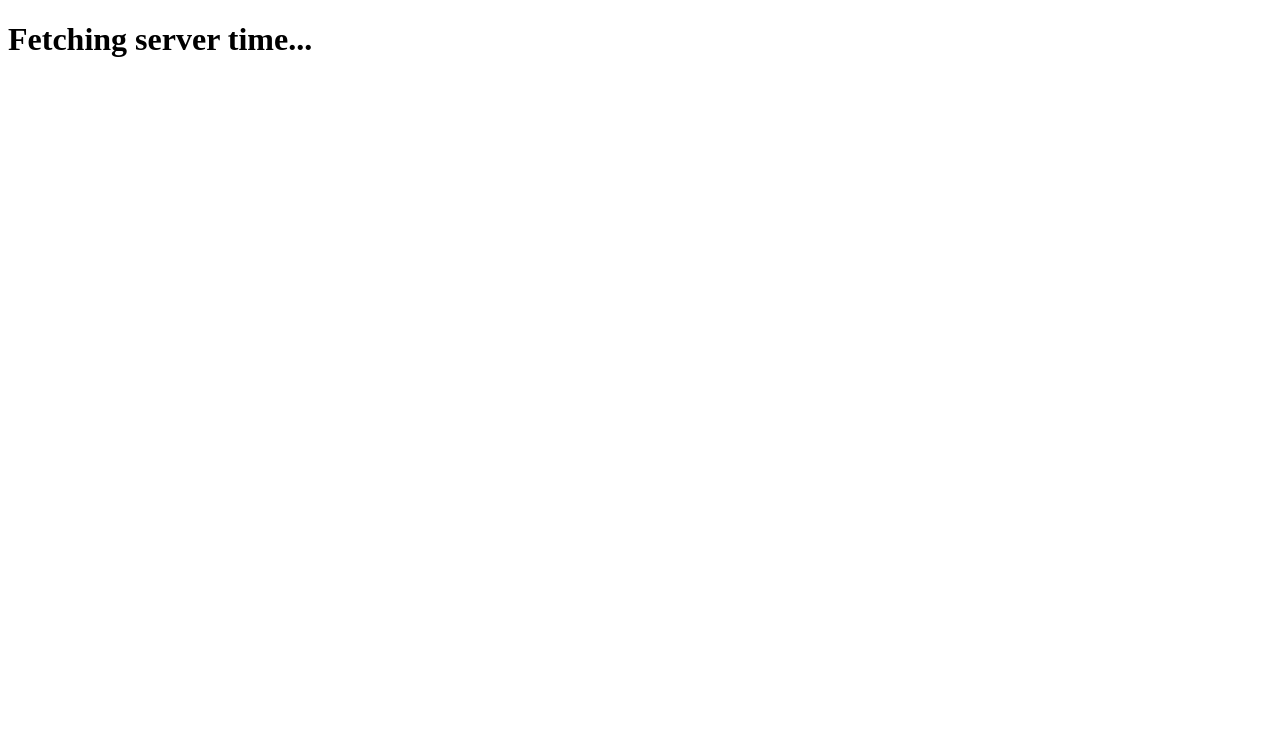
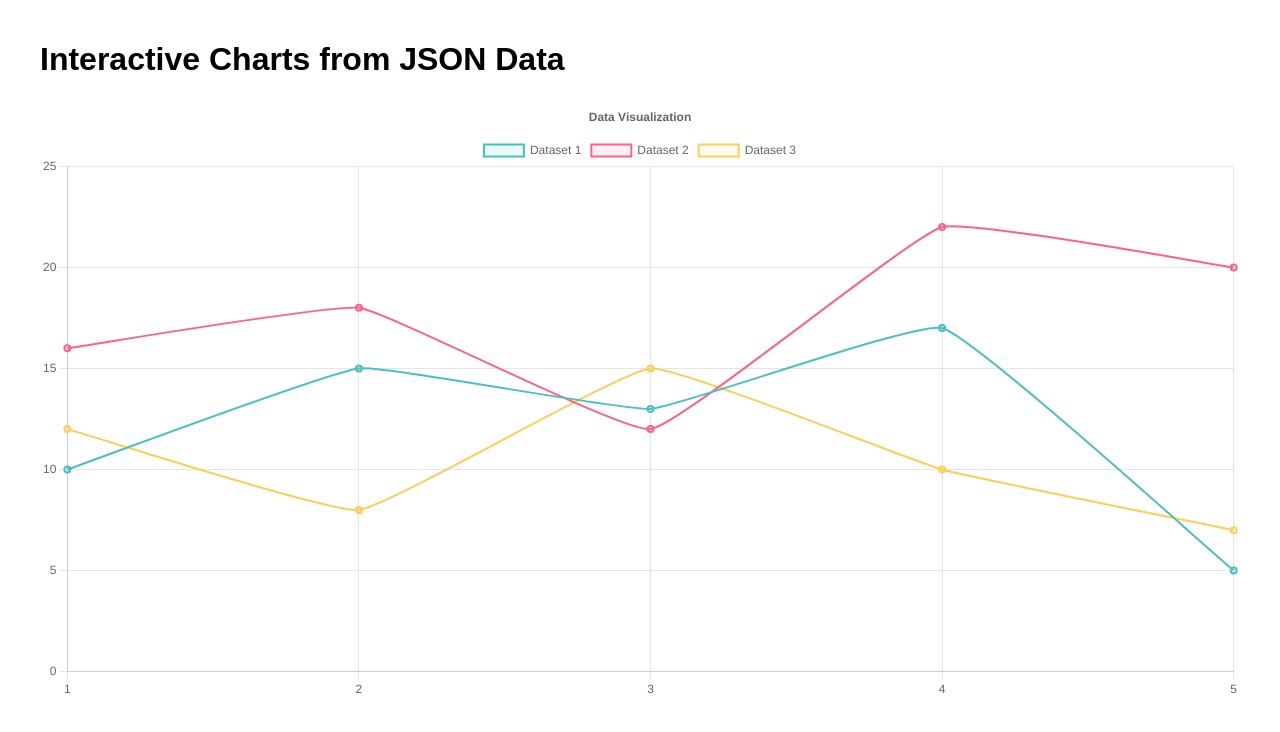
Before and after one commit to mjn932/MJN_MISC, a plain HTML site: page index.html in a window 1280 px wide. Drawn offline with nearby package versions, Linux system fonts and the light colour scheme; no server answers.

Commit message:
Update index.html

```diff
--- a/index.html
+++ b/index.html
@@ -1,37 +1,74 @@
 <!DOCTYPE html>
-<html>
+<html lang="en">
 <head>
-    <title>Server Time Display</title>
-    <script>
-        async function fetchServerTime() {
-            try {
-                const response = await fetch('https://timeapi.io/api/Time/current/zone?timeZone=UTC');
-                const data = await response.json();
-                const serverTime = new Date(data.dateTime); // from timeapi.io API
-                document.getElementById('server-time').innerText = 'Server Time: ' + serverTime.toUTCString();
-                generateXAxisLabels(serverTime);
-            } catch (error) {
-                console.error('Error fetching server time:', error);
-            }
+    <meta charset="UTF-8">
+    <meta name="viewport" content="width=device-width, initial-scale=1.0">
+    <title>Chart.js Interactive Plots</title>
+    <script src="https://cdn.jsdelivr.net/npm/chart.js"></script>
+    <style>
+        body {
+            font-family: Arial, sans-serif;
+            max-width: 1200px;
+            margin: 0 auto;
+            padding: 20px;
         }
-
-        function generateXAxisLabels(startTime) {
-            const labelsContainer = document.getElementById('x-axis-labels');
-            labelsContainer.innerHTML = ''; // clear old labels if reloaded
-            for (let i = 0; i < 60; i++) { // Generate labels for 60 minutes
-                const timeLabel = new Date(startTime);
-                timeLabel.setMinutes(timeLabel.getMinutes() + i);
-                const labelItem = document.createElement('div');
-                labelItem.innerText = timeLabel.toUTCString();
-                labelsContainer.appendChild(labelItem);
-            }
+        canvas {
+            max-width: 100%;
         }
-
-        window.onload = fetchServerTime;
-    </script>
+    </style>
 </head>
 <body>
-    <h1 id='server-time'>Fetching server time...</h1>
-    <div id='x-axis-labels'></div>
+    <h1>Interactive Charts from JSON Data</h1>
+    <canvas id="myChart"></canvas>
+    <script>
+        // Fetch JSON data and create plots
+        fetch('data.json')
+            .then(response => response.json())
+            .then(data => {
+                const ctx = document.getElementById('myChart').getContext('2d');
+                const datasets = data.datasets.map((dataset, index) => {
+                    const colors = [
+                        'rgba(75, 192, 192, 1)',
+                        'rgba(255, 99, 132, 1)',
+                        'rgba(255, 206, 86, 1)',
+                        'rgba(153, 102, 255, 1)',
+                        'rgba(255, 159, 64, 1)'
+                    ];
+                    return {
+                        label: dataset.label,
+                        data: dataset.y,
+                        borderColor: colors[index % colors.length],
+                        backgroundColor: colors[index % colors.length].replace('1)', '0.1)'),
+                        borderWidth: 2,
+                        tension: 0.1
+                    };
+                });
+                const myChart = new Chart(ctx, {
+                    type: 'line',
+                    data: {
+                        labels: data.datasets[0].x,
+                        datasets: datasets
+                    },
+                    options: {
+                        responsive: true,
+                        plugins: {
+                            legend: {
+                                position: 'top',
+                            },
+                            title: {
+                                display: true,
+                                text: 'Data Visualization'
+                            }
+                        },
+                        scales: {
+                            y: {
+                                beginAtZero: true
+                            }
+                        }
+                    }
+                });
+            })
+            .catch(error => console.error('Error fetching data:', error));
+    </script>
 </body>
 </html>
```
